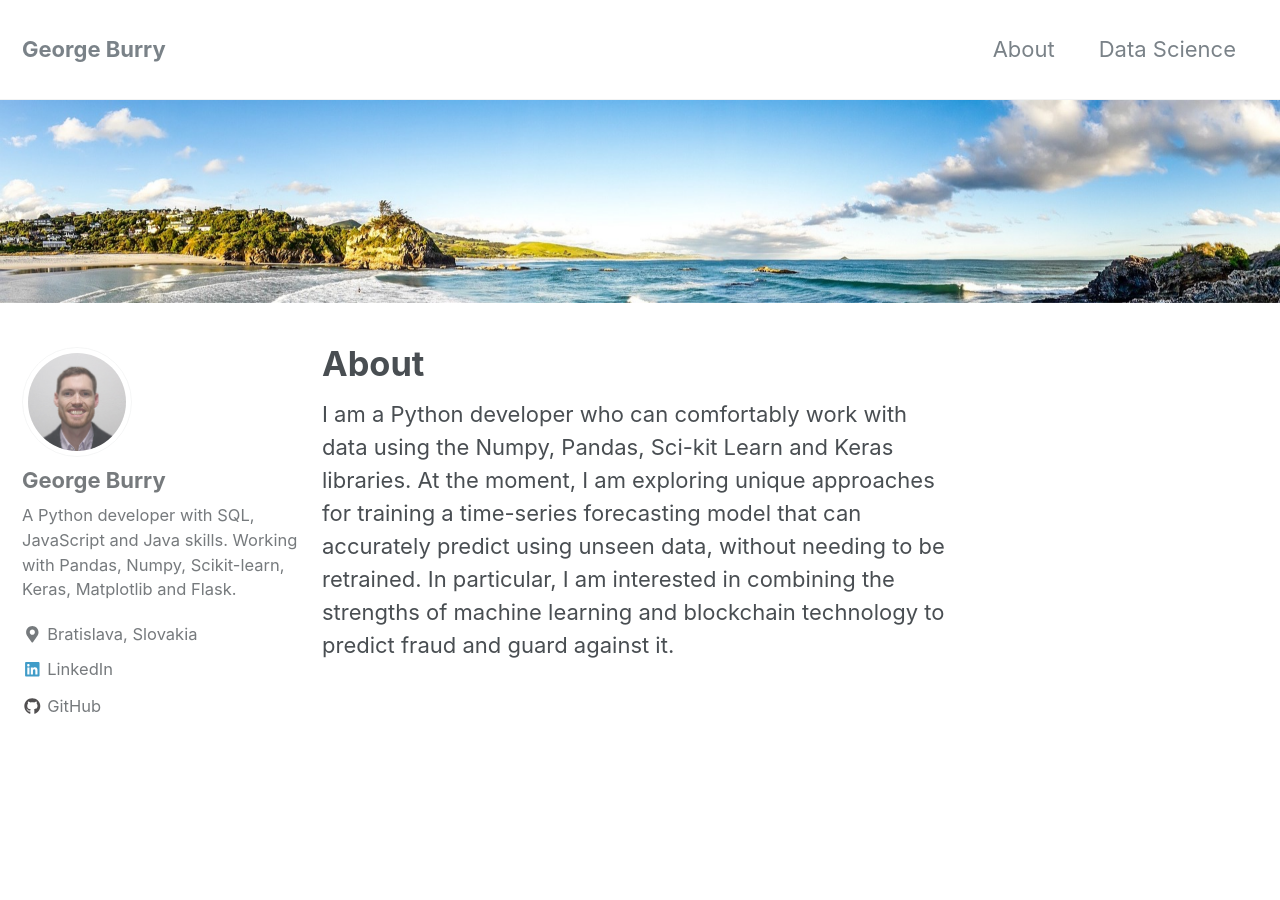
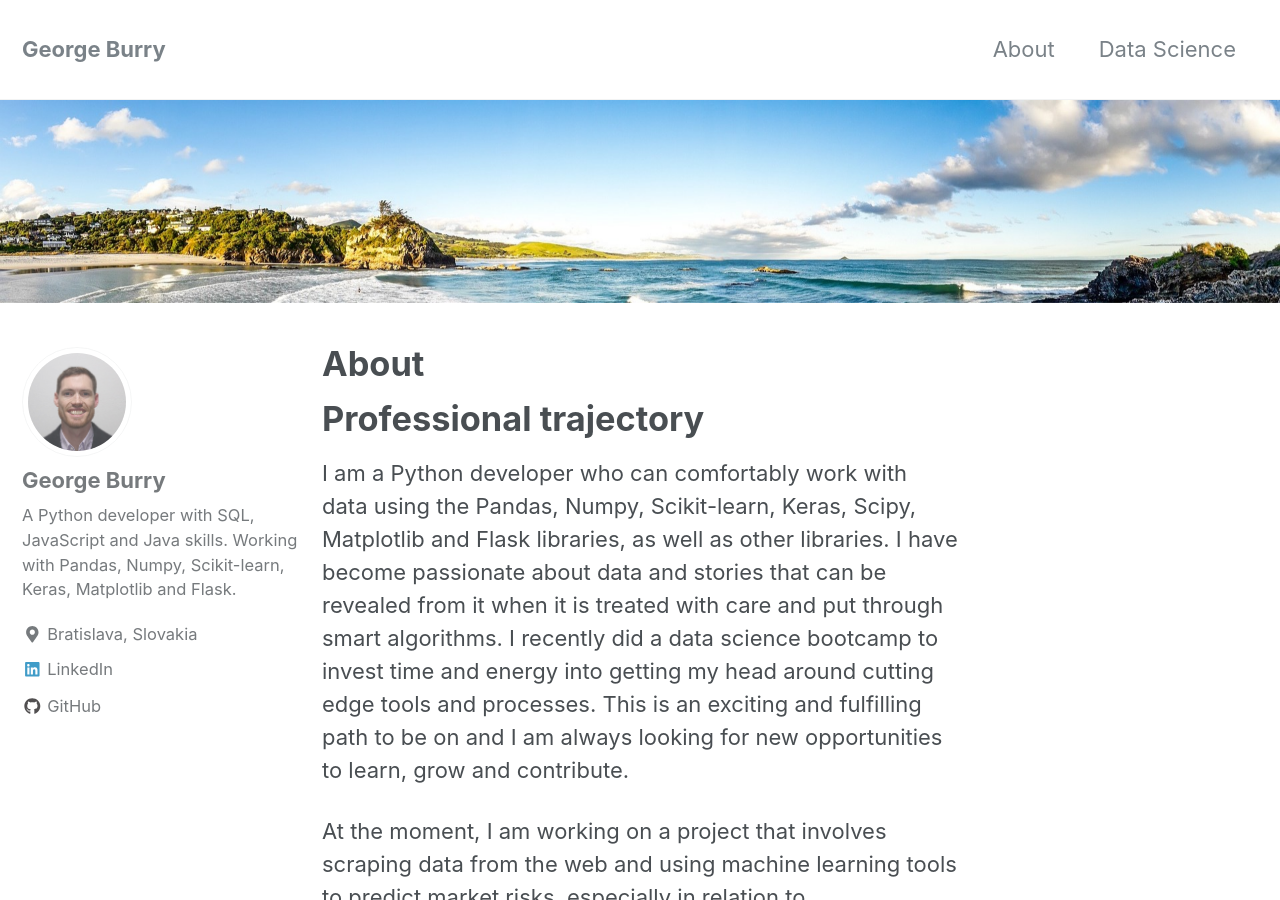
Before and after one commit to georgeburry/georgeburry.github.io, a Jekyll site: the page built from _pages/about.md, in a window 1280 px wide and 900 px high. Built offline with Jekyll 4.4.1, drawn with Linux system fonts in a browser that asks for light colours; nearby versions of some CDN libraries; some of the changed text lies outside the part shown.

Commit message:
edited about page and config

```diff
--- a/_pages/about.md
+++ b/_pages/about.md
@@ -4,5 +4,16 @@ permalink: /about/
 header:
   image: "/images/about-header.jpg"
 ---
+# Professional trajectory
+I am a Python developer who can comfortably work with data using the Pandas, Numpy, Scikit-learn, Keras, Scipy, Matplotlib and Flask libraries, as well as other libraries. I have become passionate about data and stories that can be revealed from it when it is treated with care and put through smart algorithms. I recently did a data science bootcamp to invest time and energy into getting my head around cutting edge tools and processes. This is an exciting and fulfilling path to be on and I am always looking for new opportunities to learn, grow and contribute.
 
-I am a Python developer who can comfortably work with data using the Numpy, Pandas, Sci-kit Learn and Keras libraries. At the moment, I am exploring unique approaches for training a time-series forecasting model that can accurately predict using unseen data, without needing to be retrained. In particular, I am interested in combining the strengths of machine learning and blockchain technology to predict fraud and guard against it.
+At the moment, I am working on a project that involves scraping data from the web and using machine learning tools to predict market risks, especially in relation to cryptocurrencies. I think that blockchain has an important role to play across all industries and it's necessary for people to be educated on what how the technology actually works, the broader range of benefits it can offer, what are its risks, and most interestingly to me, how can those risks be mitigated. In addition, I am exploring unique approaches for training a time-series forecasting model that can accurately predict using unseen data, without needing to be retrained. In particular, I am interested in combining the strengths of machine learning and blockchain technology to predict future risks.
+
+#Who I am
+I was born in New Zealand, however I grew up and spent most of my life in Melbourne, Australia. When I was fifteen years old, I took my first flying lessons. This was a great chapter in my life, because I experienced exhilaration and freedom through the flying pursuit.
+
+At university I decided to study aerospace engineering, as I enjoy making things and obviously I am interested in aviation. I was fortunate to have the chance to study in China and The Netherlands and do an internship in Austria during my years as a student. That period has really shaped who I am today.
+
+After graduating from university, I decided to take a break and go to live in Japan and teach English for a while. This lead to an opportunity to work in international marketing at a Japanese manufacturing company, alongside engineers. I would have to say it was one of the most challenging periods of my life because I needed to adapt to Japanese working culture and speak Japanese in the workplace, as well learn a lot about battery technology and the business landscape.
+
+I am very interested in entrepreneurship and disruptive technology - as far as changing the world for the better is concerned - and my hobbies include travelling, DJing, hiking, skiing and writing.
```
Also changed, not shown: _config.yml (line endings or trailing spaces).
